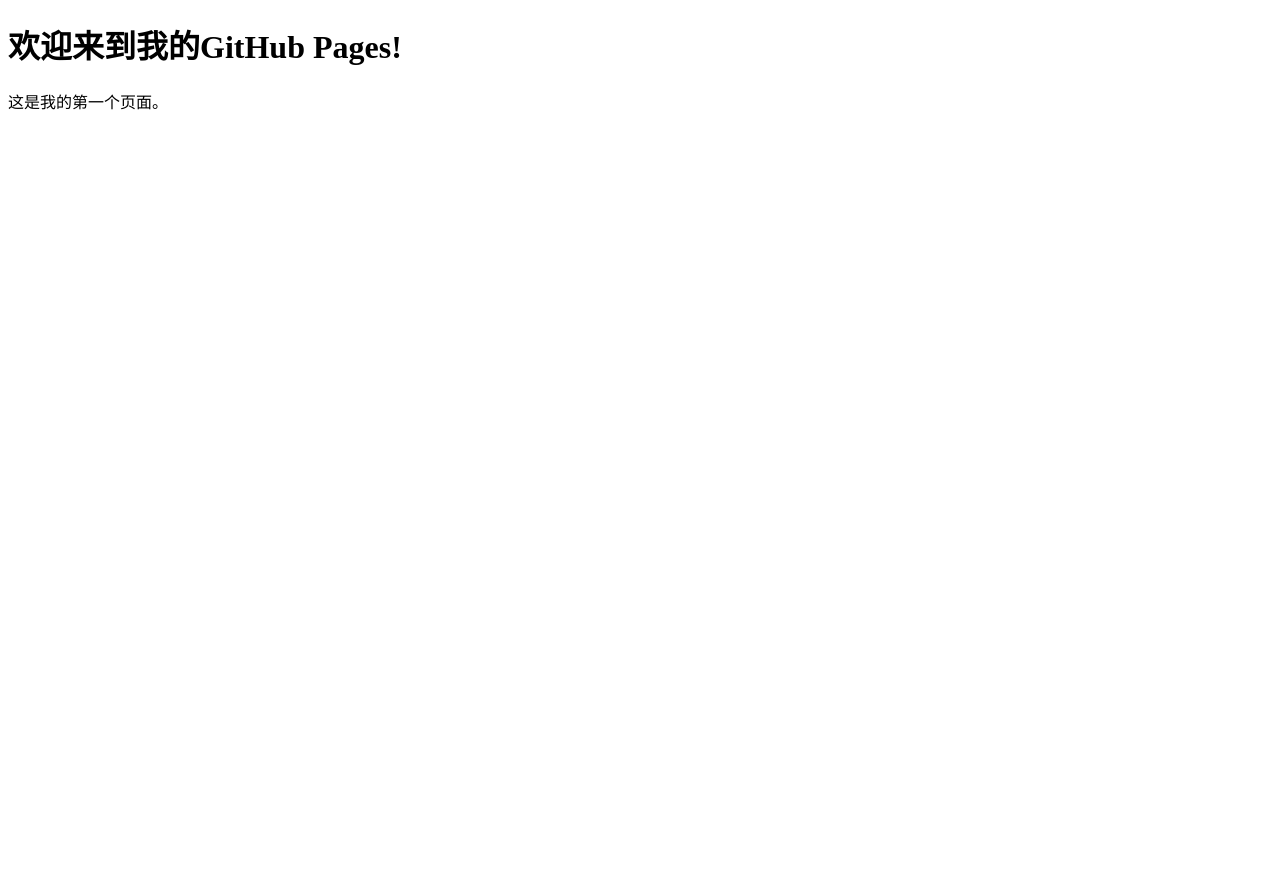
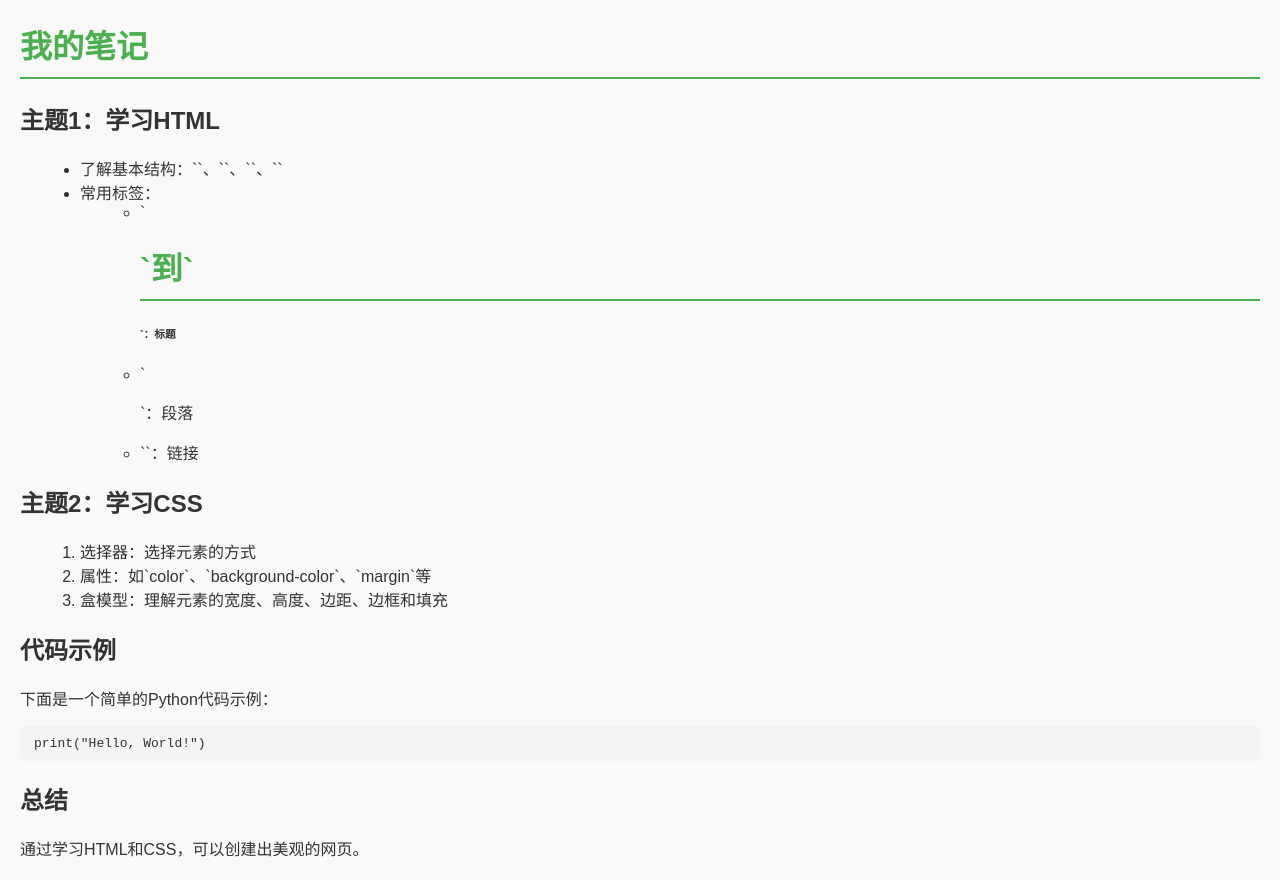
Before and after one commit to StarryLovebirds/study-note, a plain HTML site: page index.html in a window 1280 px wide. Before the commit the page ends 800 px from the top, so only its background shows below. Drawn offline with Linux system fonts and the light colour scheme.

Commit message:
Update index.html

```diff
--- a/index.html
+++ b/index.html
@@ -3,10 +3,65 @@
 <head>
     <meta charset="UTF-8">
     <meta name="viewport" content="width=device-width, initial-scale=1.0">
-    <title>我的GitHub Pages</title>
+    <title>我的笔记</title>
+    <style>
+        body {
+            font-family: Arial, sans-serif;
+            margin: 20px;
+            background-color: #f9f9f9;
+            color: #333;
+        }
+        h1 {
+            color: #4CAF50;
+            border-bottom: 2px solid #4CAF50;
+            padding-bottom: 10px;
+        }
+        h2 {
+            color: #333;
+        }
+        ul, ol {
+            margin-left: 20px;
+        }
+        code {
+            background-color: #f4f4f4;
+            padding: 2px 4px;
+            border-radius: 4px;
+        }
+        pre {
+            background-color: #f4f4f4;
+            padding: 10px;
+            border-radius: 4px;
+            overflow-x: auto;
+        }
+    </style>
 </head>
 <body>
-    <h1>欢迎来到我的GitHub Pages!</h1>
-    <p>这是我的第一个页面。</p>
+    <h1>我的笔记</h1>
+
+    <h2>主题1：学习HTML</h2>
+    <ul>
+        <li>了解基本结构：`<!DOCTYPE html>`、`<html>`、`<head>`、`<body>`</li>
+        <li>常用标签：
+            <ul>
+                <li>`<h1>`到`<h6>`：标题</li>
+                <li>`<p>`：段落</li>
+                <li>`<a>`：链接</li>
+            </ul>
+        </li>
+    </ul>
+
+    <h2>主题2：学习CSS</h2>
+    <ol>
+        <li>选择器：选择元素的方式</li>
+        <li>属性：如`color`、`background-color`、`margin`等</li>
+        <li>盒模型：理解元素的宽度、高度、边距、边框和填充</li>
+    </ol>
+
+    <h2>代码示例</h2>
+    <p>下面是一个简单的Python代码示例：</p>
+    <pre><code>print("Hello, World!")</code></pre>
+
+    <h2>总结</h2>
+    <p>通过学习HTML和CSS，可以创建出美观的网页。</p>
 </body>
 </html>
```
